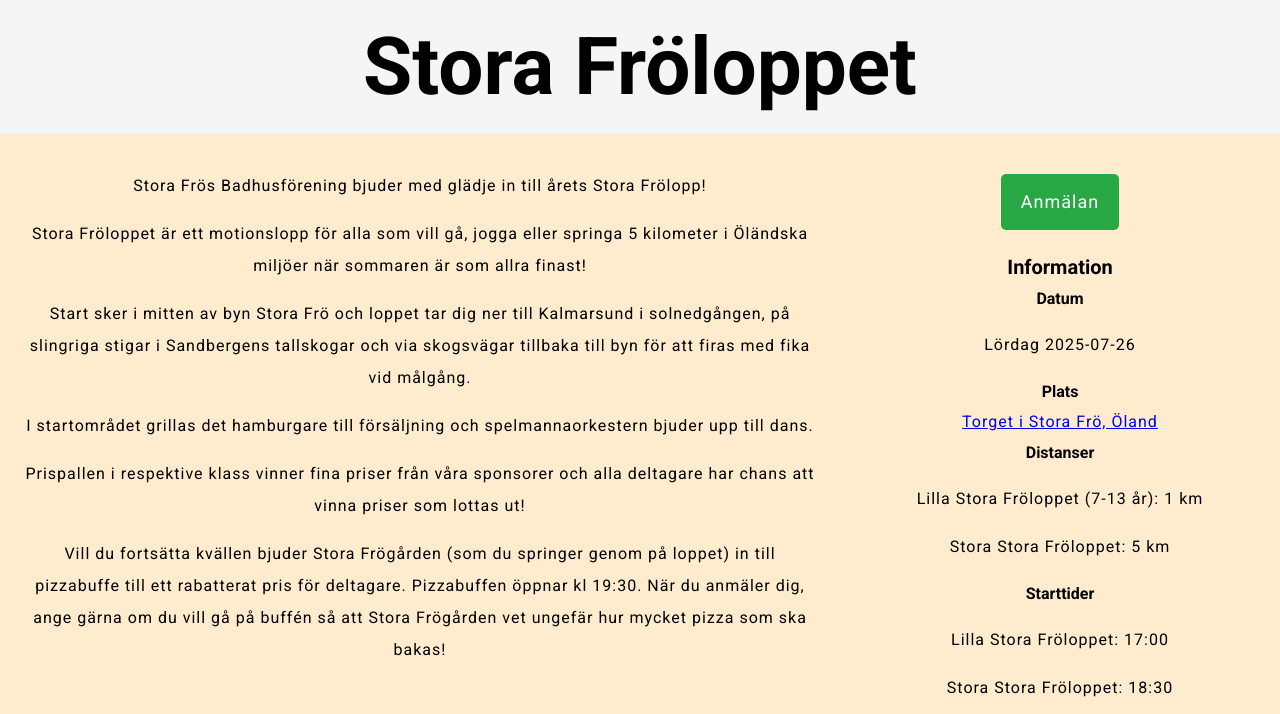
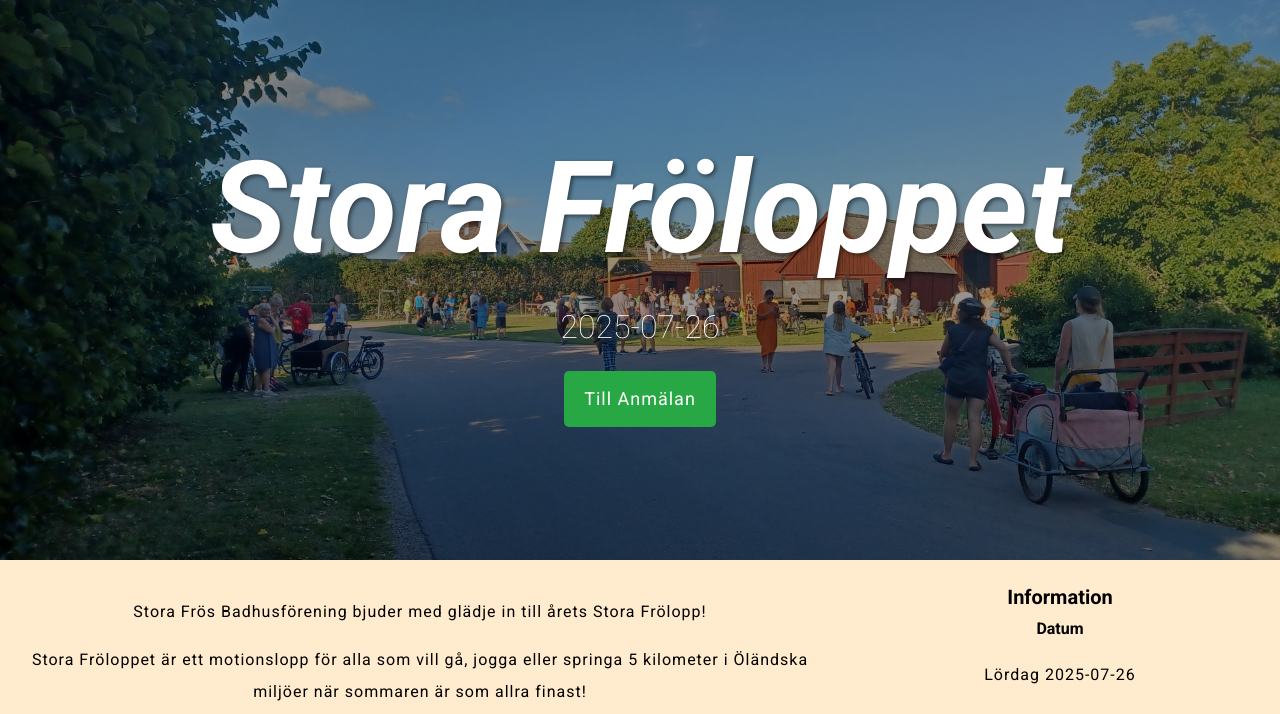
Before and after one commit to jonasot90/jonasot90.github.io, a plain HTML site: page index.html in a window 1280 px wide. Shown: the top 714 px of the page. Drawn offline with Linux system fonts and the light colour scheme.

Commit message:
Added hero section

```diff
--- a/index.html
+++ b/index.html
@@ -11,11 +11,18 @@
     </head>
 
 
-    <header>
-        <h1>Stora Fröloppet</h1>
-    </header>
 
     <body>
+        <section class = "hero">
+            <div class = "hero-overlay">
+                <h1>Stora Fröloppet</h1>
+                <h2>2025-07-26</h2>
+                <a href="https://forms.gle/V16sZ81h7BxGpwSK7" class="button" target="_blank" rel="noopener noreferrer">
+                    Till Anmälan
+                </a>
+            </div>
+        </section>
+
         <div class="container">
             <div class="left-section">
 
@@ -28,9 +35,7 @@
 
             </div>
             <div class = "right-section">
-                <a href="https://forms.gle/V16sZ81h7BxGpwSK7" class="button" target="_blank" rel="noopener noreferrer">
-                    Anmälan
-                </a>
+
                 <h2>Information</h2>
                 <h3>Datum</h3>
                 <p>Lördag 2025-07-26 </p>
--- a/styles/style.css
+++ b/styles/style.css
@@ -54,6 +54,45 @@ header {
     width: 100%;
 }
 
+
+/* Hero Section */
+.hero {
+    position: relative;
+    width: 100%;
+    height: 70vh; /* Adjust height as needed */
+    background: url("../images/hero-image.jpg") no-repeat center center/cover;
+}
+
+/* Overlay to Darken the Image */
+.hero-overlay {
+    position: absolute;
+    top: 0;
+    left: 0;
+    width: 100%;
+    height: 100%;
+    background: rgba(0, 0, 0, 0.4); /* Semi-transparent dark overlay */
+    display: flex;
+    flex-direction: column;
+    justify-content: center;
+    align-items: center;
+    text-align: center;
+}
+
+/* Hero Title */
+.hero h1 {
+    font-size: 8rem;
+    font-weight: bold;
+    font-style: italic;
+    color: white;
+    text-shadow: 2px 2px 4px rgba(0, 0, 0, 0.5); /* Adds text readability */
+}
+
+.hero h2 {
+    font-size: 2rem;
+    font-weight: lighter;
+    color: white;
+    text-shadow: 2px 2px 4px rgba(0, 0, 0, 0.5); /* Adds text readability */
+}
 
 
 img {
```
Also changed, not shown: images/hero-image.jpg (added).
